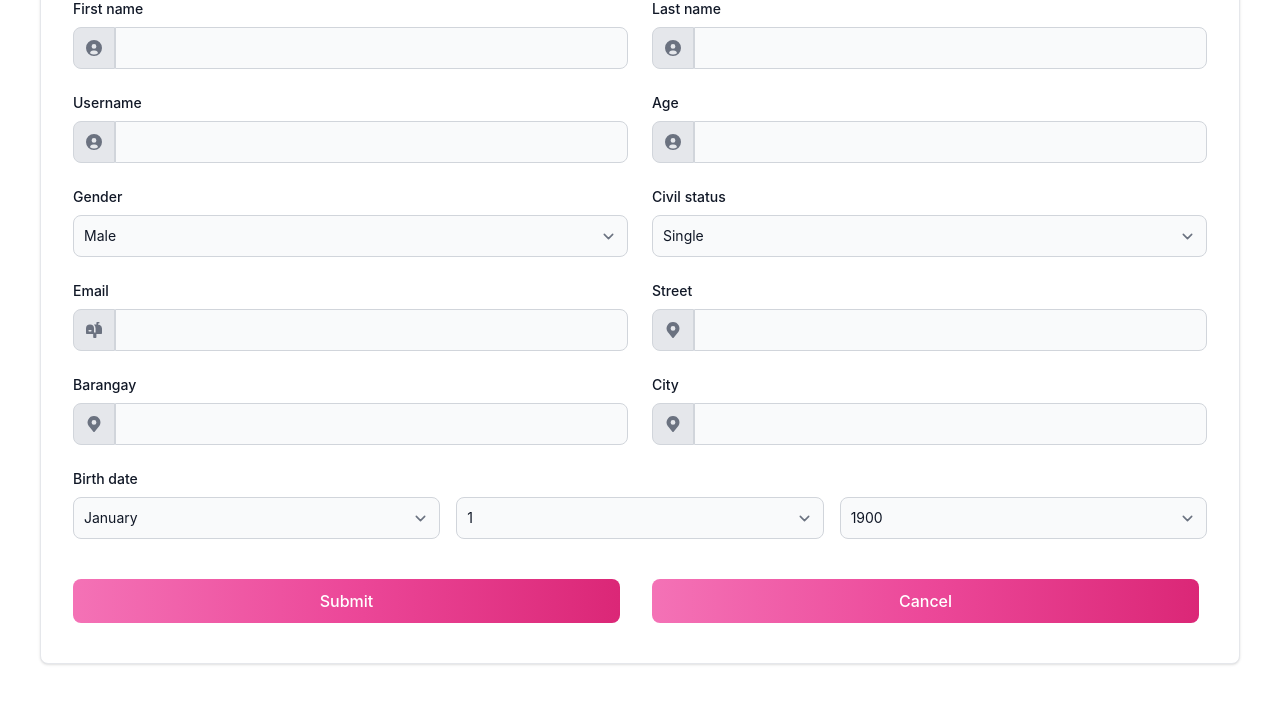
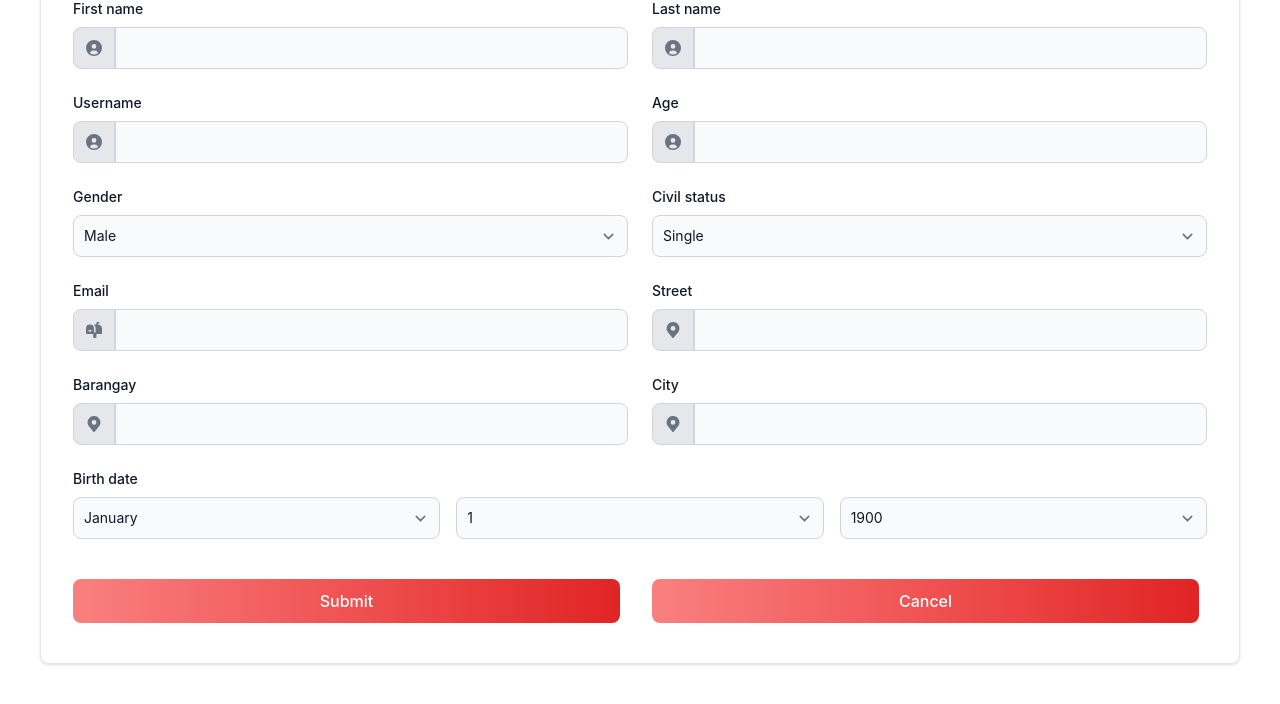
Before and after one commit to AristonCatipay/django_smartket, a Django app: page /customer/add/ in a window 1280 px wide. Shown: the part 74-778 px from the top of the page. Run offline with Django 4.2, Linux system fonts and the light colour scheme; the visitor is signed in with stand-in values (Sample User, id 1); some libraries are stand-ins or nearby versions.

Commit message:
Update the design of buttons for form.

```diff
--- a/customer/templates/customer/form.html
+++ b/customer/templates/customer/form.html
@@ -178,8 +178,8 @@
                 {% endif %}
 
             {% endfor %}
-            <button type="submit" class="mt-4 text-white bg-gradient-to-r from-pink-400 via-pink-500 to-pink-600 hover:bg-gradient-to-br focus:ring-4 focus:outline-none focus:ring-pink-300 dark:focus:ring-pink-200 font-medium rounded-lg text-base px-5 py-2.5 text-center mr-2 mb-2">Submit</button>
-            <a href="{% url 'number:index' %}" class="mt-4 text-white bg-gradient-to-r from-pink-400 via-pink-500 to-pink-600 hover:bg-gradient-to-br focus:ring-4 focus:outline-none focus:ring-pink-300 dark:focus:ring-pink-200 font-medium rounded-lg text-base px-5 py-2.5 text-center mr-2 mb-2">Cancel</a>
+            <button type="submit" class="mt-4 text-white bg-gradient-to-r from-red-400 via-red-500 to-red-600 hover:bg-gradient-to-br focus:ring-4 focus:outline-none focus:ring-red-300 dark:focus:ring-red-200 font-medium rounded-lg text-base px-5 py-2.5 text-center mr-2 mb-2">Submit</button>
+            <a href="{% url 'customer:index' %}" class="mt-4 text-white bg-gradient-to-r from-red-400 via-red-500 to-red-600 hover:bg-gradient-to-br focus:ring-4 focus:outline-none focus:ring-red-300 dark:focus:ring-red-200 font-medium rounded-lg text-base px-5 py-2.5 text-center mr-2 mb-2">Cancel</a>
             </div>
         </form>
     </div>
```
